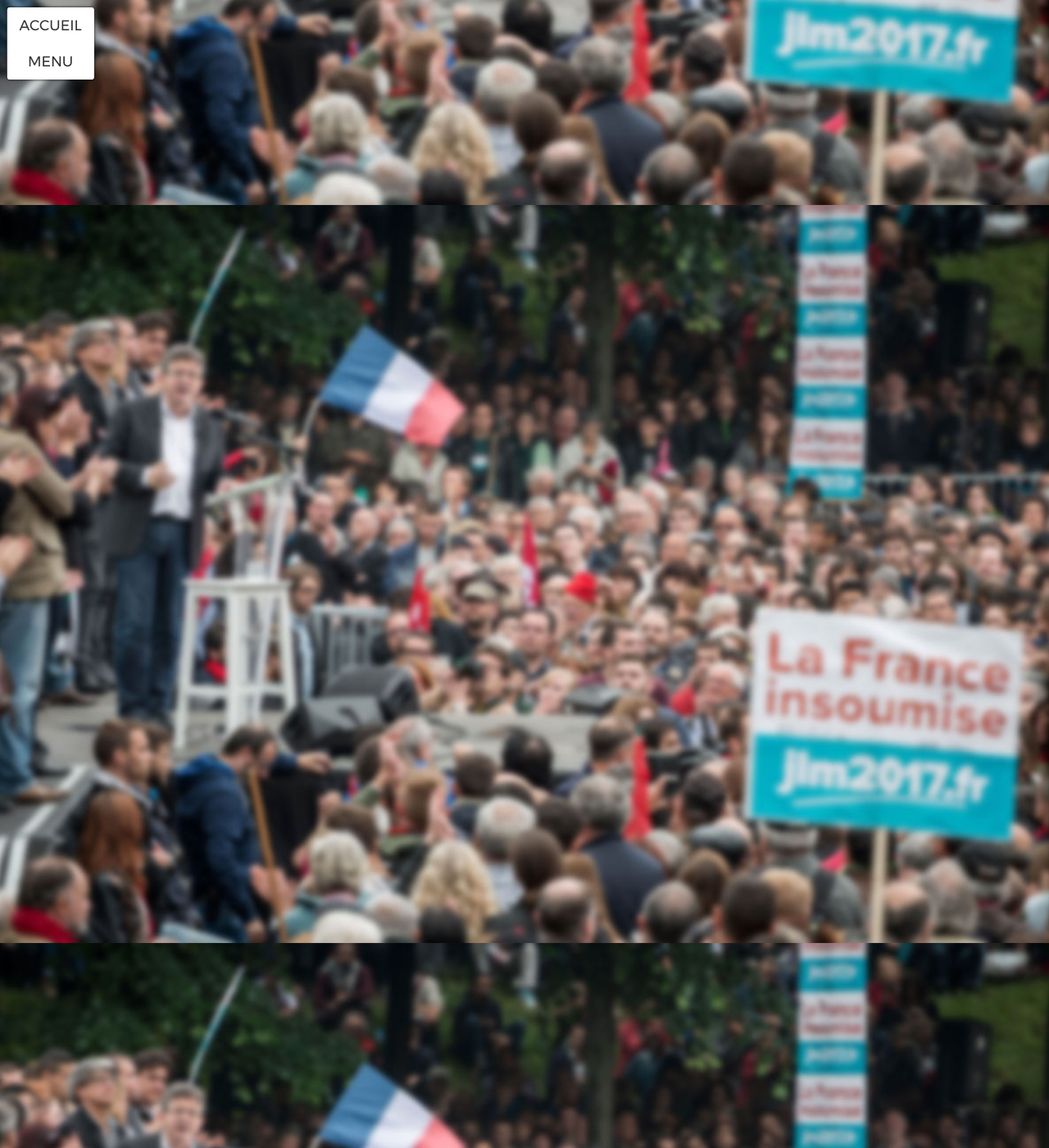
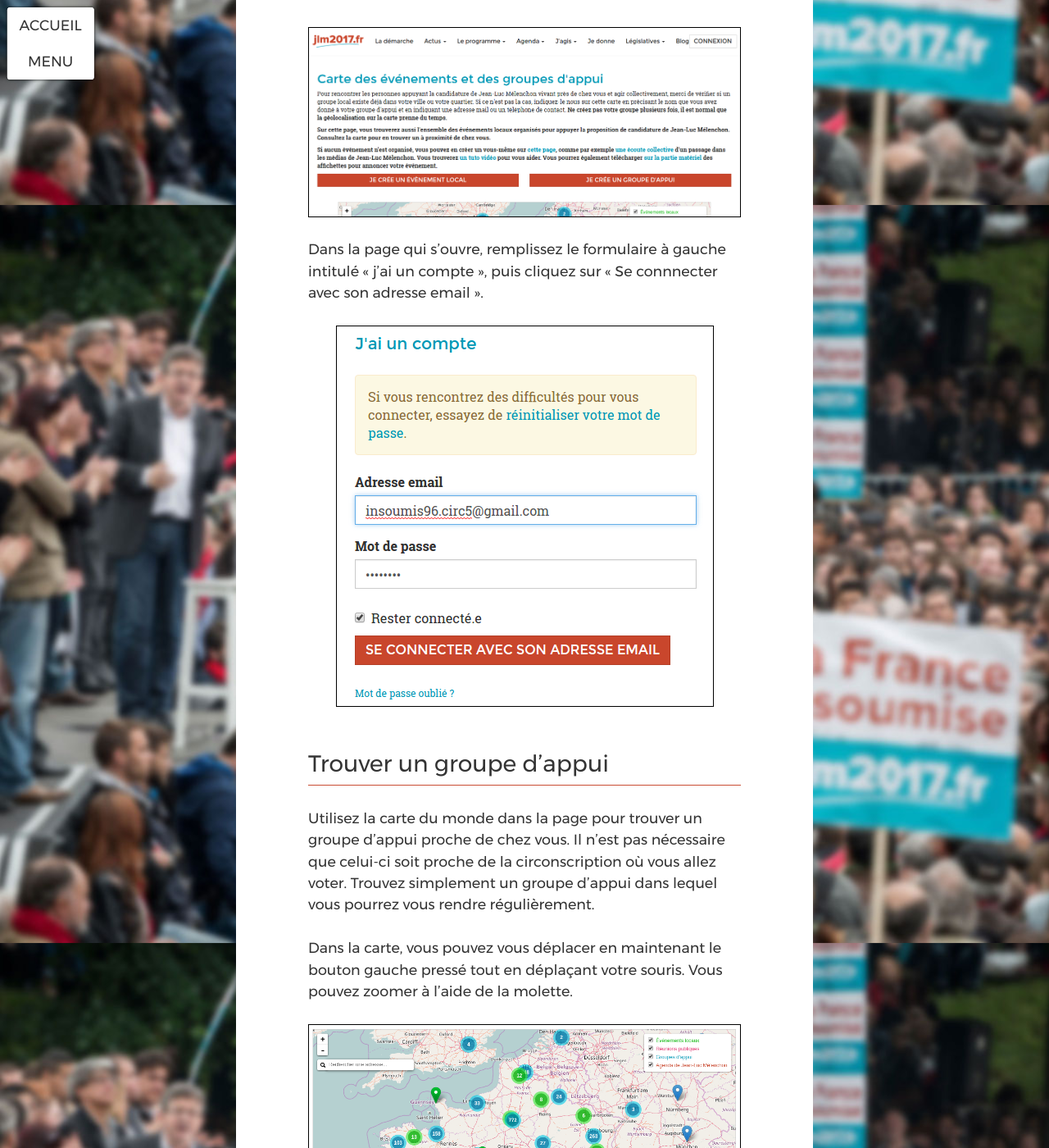
Before and after one commit to ryuran/kitcampagne.fi, a Jekyll site: the page built from _cat_franceinsoumise/rejoindre-groupe.md, in a window 1280 px wide and 1400 px high, scrolled down 650 px. Shown: the whole window at 82% size. Built offline with Jekyll 4.4.1, drawn with Linux system fonts in a browser that asks for light colours; some of the changed text lies outside the part shown.

Commit message:
Ajout de la page Rejoindre un groupe d'appui

```diff
--- a/_cat_franceinsoumise/rejoindre-groupe.md
+++ b/_cat_franceinsoumise/rejoindre-groupe.md
@@ -10,3 +10,31 @@
 
 >**Prérequis :**
 >pour suivre cette page d'aide, vous devez avoir un compte sur la plateforme de la France Insoumise. Si vous n'en avez pas, [vous pouvez suivre cette autre page d'aide](/franceinsoumise/rejoindre).
+
+## Se connecter à son compte France Insoumise
+
+Pour rejoindre un groupe d'appui, vous devez vous connecter à votre compte France Insoumise. Pour cela, allez sur la page [http://f-i.jlm2017.fr/](http://f-i.jlm2017.fr/) et cliquez sur « Connexion » en haut à droite.
+
+![Copie d'écran de la plateforme France Insoumise](/assets/images/screenshots/franceinsoumise-connexion1.png)
+
+Dans la page qui s'ouvre, remplissez le formulaire à gauche intitulé « j'ai un compte », puis cliquez sur « Se connnecter avec son adresse email ».
+
+![Copie d'écran de la plateforme France Insoumise - Connexion](/assets/images/screenshots/franceinsoumise-connexion2.png)
+
+## Trouver un groupe d'appui
+
+Utilisez la carte du monde dans la page pour trouver un groupe d'appui proche de chez vous. Il n'est pas nécessaire que celui-ci soit proche de la circonscription où vous allez voter. Trouvez simplement un groupe d'appui dans lequel vous pourrez vous rendre régulièrement.
+
+Dans la carte, vous pouvez vous déplacer en maintenant le bouton gauche pressé tout en déplaçant votre souris. Vous pouvez zoomer à l'aide de la molette.
+
+![Copie d'écran de la plateforme France Insoumise - Carte des groupes d'appui](/assets/images/screenshots/franceinsoumise-carte1.png)
+
+Losque vous avez trouvez un groupe d'appui, cliquez dessus pour afficher son nom, puis cliquez sur le nom lui-même.
+
+![Copie d'écran de la plateforme France Insoumise - Un groupe d'appui](/assets/images/screenshots/franceinsoumise-carte2.png)
+
+Dans la page qui s'ouvre, cliquez sur le bouton « Rejoindre ce groupe d'appui ».
+
+![Copie d'écran de la plateforme France Insoumise - Un groupe d'appui](/assets/images/screenshots/franceinsoumise-groupeappui.png)
+
+Félicitation, vous avez rejoint un groupe d'appui !
```
Also changed, not shown: assets/images/screenshots/franceinsoumise-carte1.png (added), assets/images/screenshots/franceinsoumise-carte2.png (added), assets/images/screenshots/franceinsoumise-connexion1.png (added), assets/images/screenshots/franceinsoumise-connexion2.png (added), assets/images/screenshots/franceinsoumise-groupeappui.png (added).
